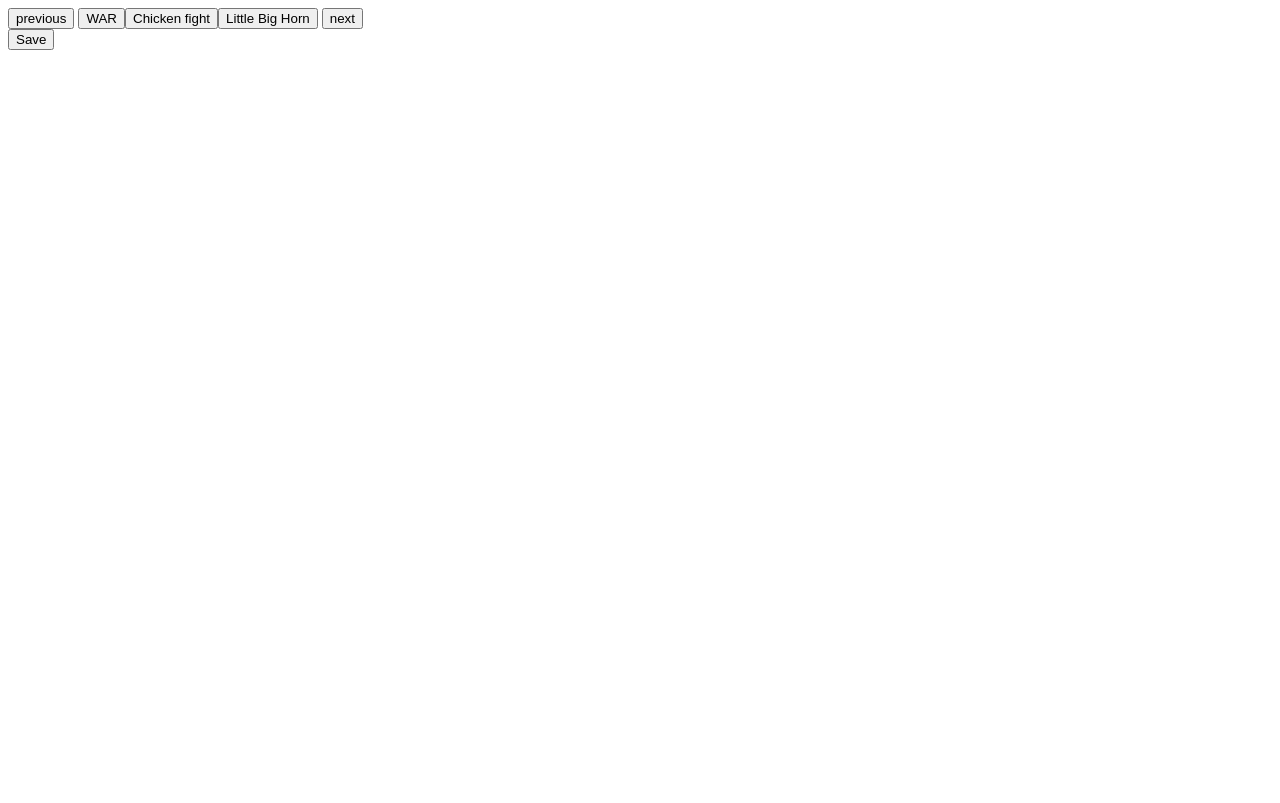
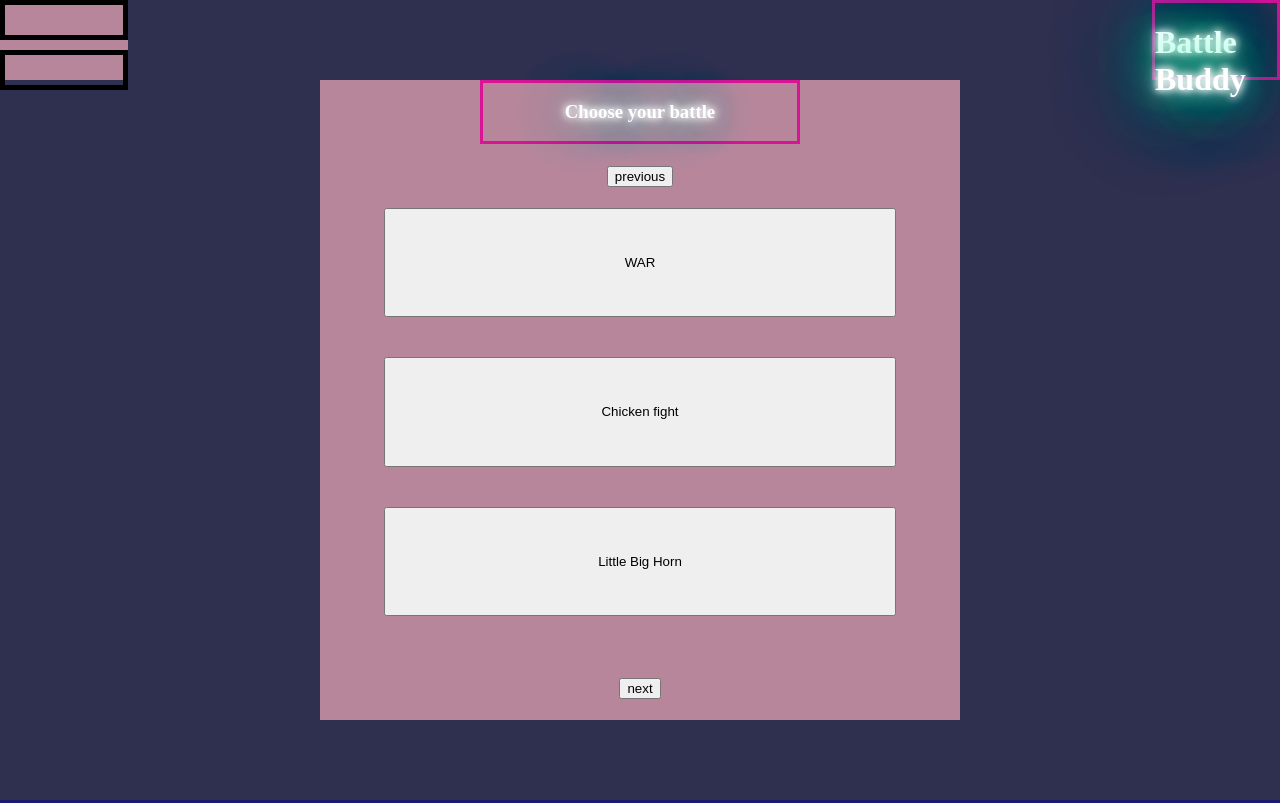
Before and after one commit to PlayStacia/Battle-Buddy, a Django app: page / in a window 1280 px wide. Before the commit the page ends 50 px from the top, so only its background shows below. Run offline with Django 3.2, Linux system fonts and the light colour scheme; data comes from the database, SQL or seed files in the repository; both versions use the stored data as it was after the commit; data that the repository does not hold is empty; parts of the project's set-up code (start-up, migrations or seed data) failed here and were passed over.

Commit message:
post lunch

```diff
--- a/BattleBuddy/battlebuddy/battlebuddyapp/static/battlebuddyapp/style.css
+++ b/BattleBuddy/battlebuddy/battlebuddyapp/static/battlebuddyapp/style.css
@@ -1,6 +1,5 @@
-body{
-  background-color: #b8869b;
-}
+
+
 :root{
 
     --basepanel: #2f2f4f;
@@ -15,25 +14,17 @@ body{
     --button:#b8869b;
 }
 
-.basepannel{
 
-   background-color: var(--basepanel);
-   border: 3px solid var(--bevelshaddow);
-
-  height:auto;
-  min-height:100%;
-  left:50%;
-  position:absolute;
-  top:50%;
-  transform:translate(-50%,-50%);
-  width:auto;
-  min-width:100%;
+.basepannel> div {
+  background-color: #b8869b;
 }
 
 
-.glowtext{
 
-    color: #fff;
+
+header{
+  grid-area: header;
+  color: #fff;
   text-shadow:
     0 0 7px #fff,
     0 0 10px #fff,
@@ -43,4 +34,153 @@ body{
     0 0 92px #0fa,
     0 0 102px #0fa,
     0 0 151px #0fa;
+    flex-grow: 1;
+    border: 3px solid rgb(216, 19, 150);
+
 }
+
+
+.basepannel{
+  display: grid;
+   background-color: var(--basepanel);
+   border: 3px solid var(--bevelshaddow);
+   height:auto;
+  min-height:100%;
+  left:50%;
+  position:absolute;
+  top:50%;
+  transform:translate(-50%,-50%);
+  width:auto;
+  min-width:100%;
+
+  grid-template-columns: 10% 15%  auto  15% 10% ;
+  grid-template-rows: 10% auto 10%;
+  grid-template-areas:
+  ". . . . header"
+  ". s1 main s2 . "
+  ". foot foot foot . ";
+
+}
+.glowtext{
+
+  color: rgb(67, 187, 97);
+  text-shadow:
+    0 0 7px rgb(255, 255, 255),
+    0 0 10px #fff,
+    0 0 21px #fff,
+    0 0 42px #0fa,
+    0 0 82px #0fa,
+    0 0 92px #0fa,
+    0 0 102px #0fa,
+    0 0 120px #0fa;
+}
+.battlenamebutton{
+  min-height: 30%;
+}
+.battlebox {
+  display: grid;
+  grid-area: main;
+  width:auto;
+  min-width:100%;
+
+  grid-template-columns: 10% 15%  auto  15% 10% ;
+  grid-template-rows: 10% 10% 70% 10%;
+  grid-template-areas:
+  ". . t . ."
+  ". . up . ."
+  ". bb bb bb . "
+  ". . down . .";
+}
+
+.wherebuttonsgo {
+  grid-area: bb;
+
+}
+.title{
+  grid-area: t;
+  display:flex;
+  align-items:center;
+  justify-content: center;
+}
+.wherebuttonsgo > div{
+  display:flex;
+  flex-direction: column ;
+  min-height: 100%;
+}
+.wherebuttonsgo button{
+  margin-bottom: 40px ;
+  /* min-height: 150px; */
+  flex-grow: 1;
+}
+.up{
+  grid-area: up;
+  display:flex;
+  align-items:center;
+  justify-content: center;
+}
+.down {
+  grid-area: down;
+  display:flex;
+  align-items:center;
+  justify-content: center;
+}
+
+
+
+
+/* .battlenamebutton {
+  width:100%;
+  display:block;
+  height: 100px;
+  border: 1px solid rgb(70, 43, 226);
+  box-shadow: 10px 10px 5px grey;
+  margin: 10px;
+
+} */
+
+.box {
+  border: 5px solid black;
+  margin-bottom: 10px;
+  padding-bottom: 30px;
+}
+
+/* .row {
+  display: flex;
+  flex-direction: row;
+  padding-top: 10px;
+  border: 3px solid black;
+  box-shadow: 2px 2px 5px grey;
+  padding-bottom: 5px;
+}
+
+.card {
+  margin-bottom: 10px;
+  padding-bottom: 30px;
+} */
+
+
+
+/* .initiativebox {
+  display: flex;
+  flex-direction: column;
+  width: 20%;
+  height: 200px;
+  flex-grow: 1;
+  background-color: lightgrey;
+  border: 5px solid rgb(61, 36, 26);
+} */
+
+/* .health {
+  display: flex;
+  flex-direction: column;
+  width: 20%;
+  height: 200px;
+  flex-grow: 1;
+  background-color: lightgrey;
+  border: 5px solid rgb(61, 36, 26);
+} */
+/*
+.table {
+  display: flex;
+  flex-direction: column;
+} */
--- a/BattleBuddy/battlebuddy/battlebuddyapp/templates/battlebuddyapp/index.html
+++ b/BattleBuddy/battlebuddy/battlebuddyapp/templates/battlebuddyapp/index.html
@@ -2,7 +2,6 @@
 <html lang="en">
 
 <head>
-
 
 
 	<meta charset="UTF-8">
@@ -13,7 +12,7 @@
 	battlebuddy\battlebuddyapp\templates\battlebuddyapp\index.html -->
 	<!-- {%load static%} -->
 	{% load static %}
-	<link rel="stylesheet" type="text/css" href="{%static 'battlebuddy/style.css' %}" />
+	<link rel="stylesheet" type="text/css" href="{%static 'battlebuddyapp/style.css' %}" />
 	<style>
 
 	</style>
@@ -21,24 +20,39 @@
 
 <body>
 
-
 	<div id="app">
 
 		<div class="basepannel">
+			<header>
+				<h1>Battle Buddy</h1>
+			</header>
 
 
 			<div v-if="battleopencheck == false" class="battlebox">
+				<header class= "title"><h3>Choose your battle</h3> </header>
+				<div class="up">
 					<button v-on:click="previousPage(battle)">previous</button>
-				<button v-on:click="openBattle(vBattle)" v-for="(vBattle, index) in battles">[[ vBattle.name]]</button>
-				<button v-on:click="nextPage(battle)">next</button>
 				</div>
 
-			<span v-if="battleopencheck">[[battleName]]</span>
+				<div class="wherebuttonsgo">
+					<div>
+					<button class= "battlenamebutton" v-on:click="openBattle(vBattle)" v-for="(vBattle, index) in battles">[[
+						vBattle.name]]</button>
+					</div>
+				</div>
+				<div class="down">
+					<button class= "battlenamebutton" v-on:click="nextPage(battle)">next</button>
+				</div>
+			</div>
+<!--~~~~~~~~~~~~~~~~~~~~~~~~~~~~~~~~~~~~~ phase one end ~~~~~~~~~~~~~~~~~~~~~~~~~~~~~~~~~~ -->
+		<div class = phasetwo>
+
+
+<span class = header v-if="battleopencheck">[[battleName]]</span>
 
 			<div class="box">
 
 				<div v-for=" participant in selectedBattle.participants">
-					<!-- [[participant]] -->
 
 					<div class="card">
 						<div class="health" v-if="turnordercheck == true">
@@ -53,7 +67,6 @@
 							<button v-on:click.stop.prevent="changeHealth(participant)">Change HP</button>
 							<button v-on:click.stop.prevent="viewStats(participant)"> view stats </button>
 						</div>
-						<!-- </div> -->
 					</div>
 					<div class="initiativebox" v-if="turnordercheck == false">
 						[[participant.name]]
@@ -69,7 +82,7 @@
 					v-on:click.stop.prevent="sortParticipantsByInitiative">Sort
 					partcipants</button>
 
-
+				</div>
 
 			<!-- squawk box -->
 			<div class="box">
@@ -134,14 +147,12 @@
 							</tr>
 
 						</table>
-							<div class="box">
 
 					</div>
-						</div>
-					</div>
+				<!-- </div>
 
 				<button v-on:click="saveBattle">Save</button>
-				</div>
+			</div> -->
 		</div>
 
 
```
Also changed, not shown: BattleBuddy/battlebuddy/battlebuddy/settings.py (+9 -6 lines), BattleBuddy/battlebuddy/db.sqlite3. Lines whose indentation alone changed are shown as unchanged.
